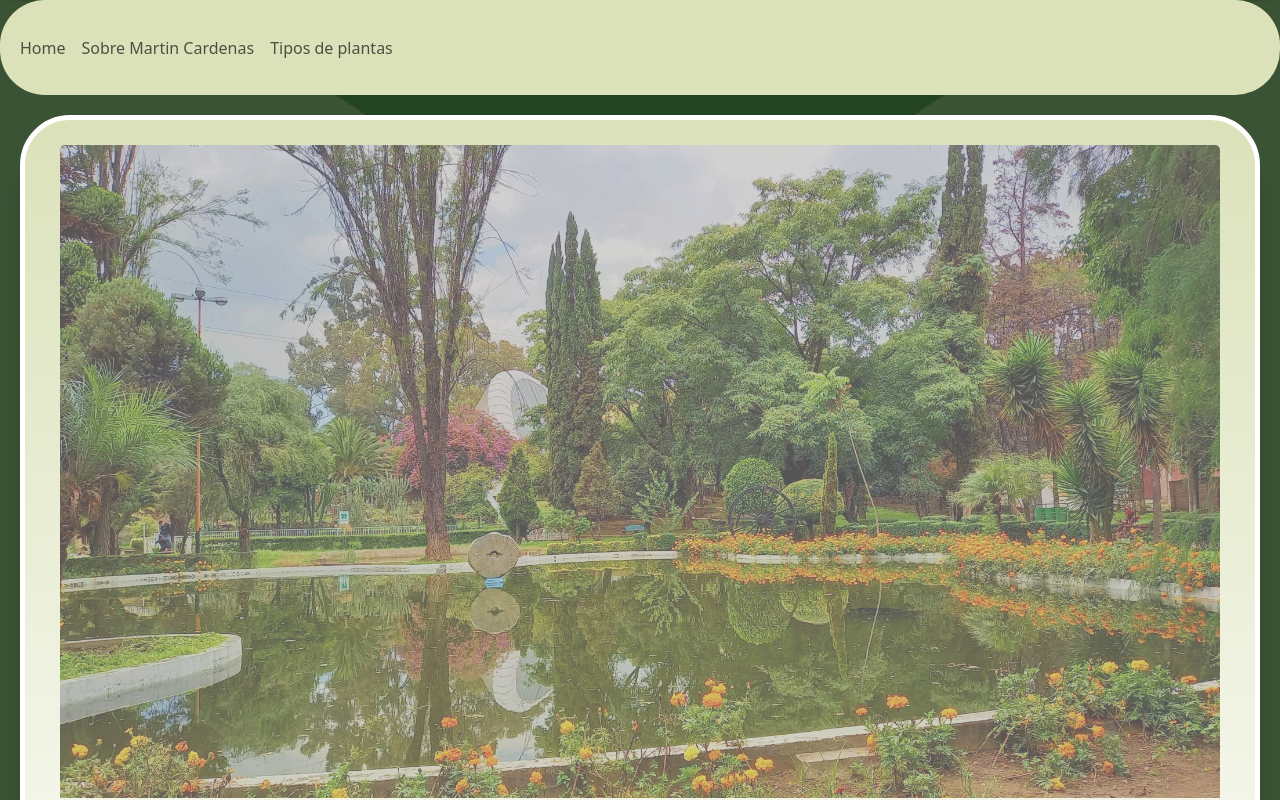
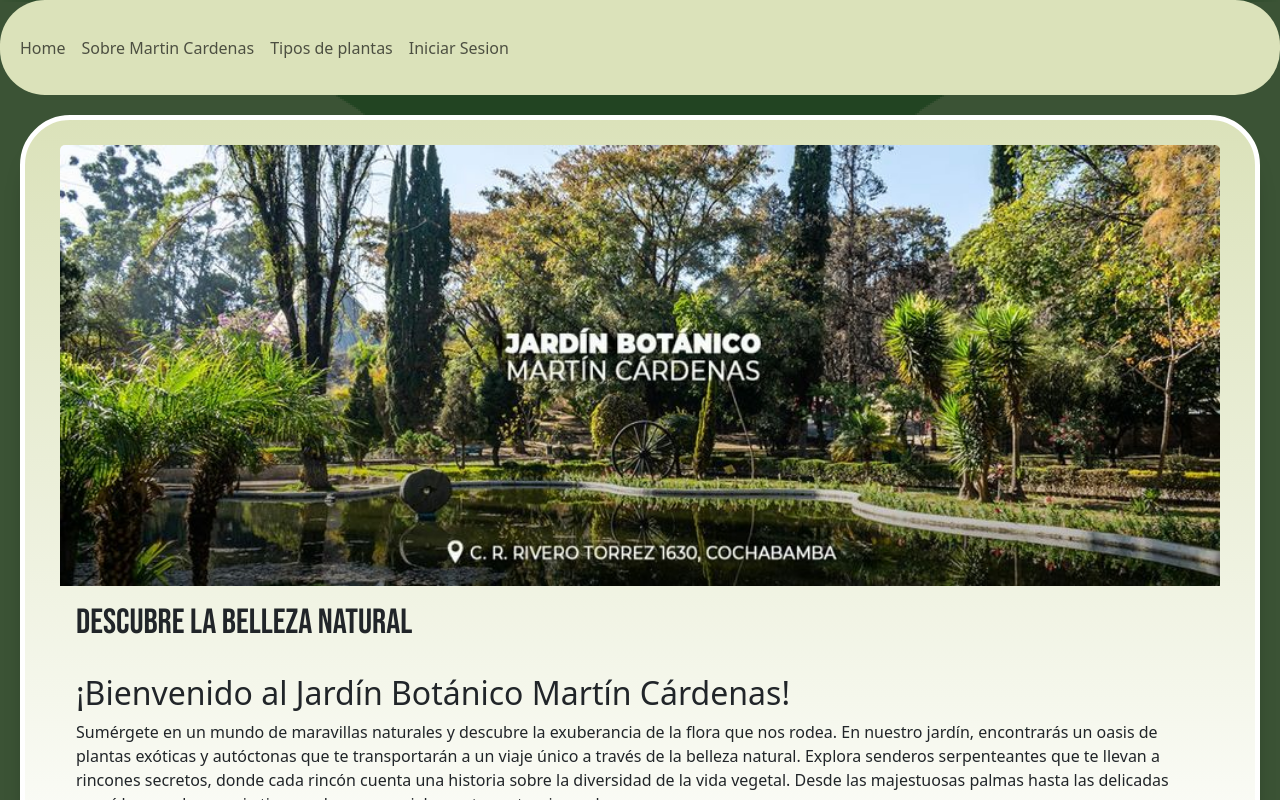
Before and after one commit to BrandonStambuk/ARQUI, a React (Create React App) app in the folder frontend/: page / in a window 1280 px wide. Shown: the top 800 px of the page. Built offline with nearby package versions, Linux system fonts and the light colour scheme; no server answers.

Commit message:
modificaciones nav

```diff
--- a/frontend/src/components/ImageSection.js
+++ b/frontend/src/components/ImageSection.js
@@ -3,7 +3,7 @@ import 'bootstrap/dist/css/bootstrap.min.css';
 import '../css/ImageSection.css';
 import Navbar from './Navbar';
 import Carrousel from './Carrousel';
-import jardin2 from "../images/jardin2.jpg";
+import jardin2 from "../images/jj.jpg";
 import imagen1 from "../images/j1.jpg";
 import imagen2 from "../images/j2.jpg";
 import About from './About';
--- a/frontend/src/components/Navbar.js
+++ b/frontend/src/components/Navbar.js
@@ -13,7 +13,7 @@ function Navbar() {
           <span className="navbar-toggler-icon"></span>
         </button>
         <div className="collapse navbar-collapse" id="navbarNav">
-          <ul className="navbar-nav">
+          <ul className="navbar-nav ml-auto"> {/* Agrega la clase ml-auto al contenedor de la lista */}
             <li className="nav-item">
               <Link className="nav-link" to="/">Home</Link>
             </li>
@@ -23,6 +23,10 @@ function Navbar() {
             <li className="nav-item">
               <Link className="nav-link" to="/types">Tipos de plantas</Link>
             </li>
+
+            <li className="nav-item">
+              <Link className="nav-link" to="/loginUser">Iniciar Sesion</Link>
+            </li>
           </ul>
         </div>
       </div>
```
Also changed, not shown: frontend/src/images/jj.jpg (added).
